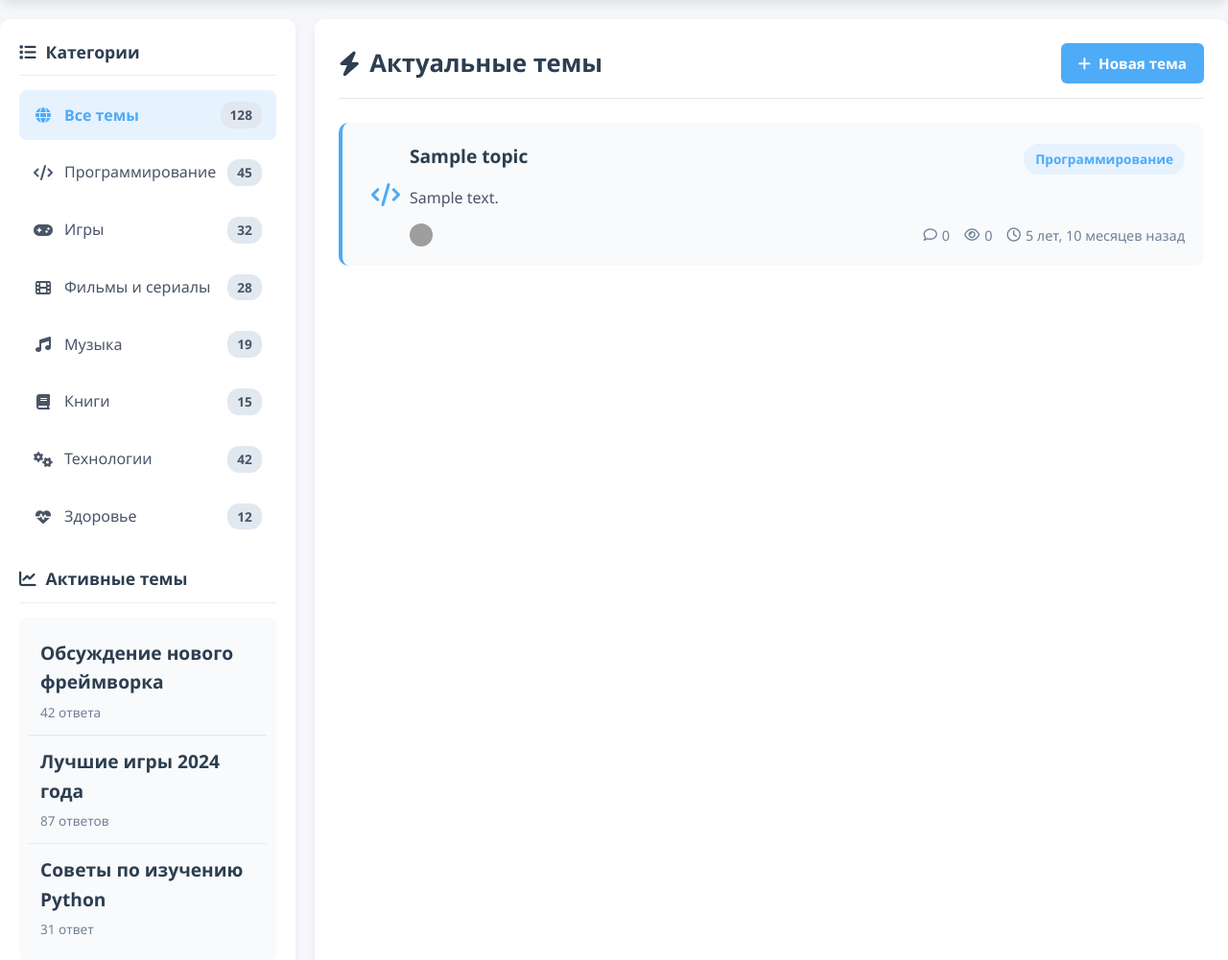
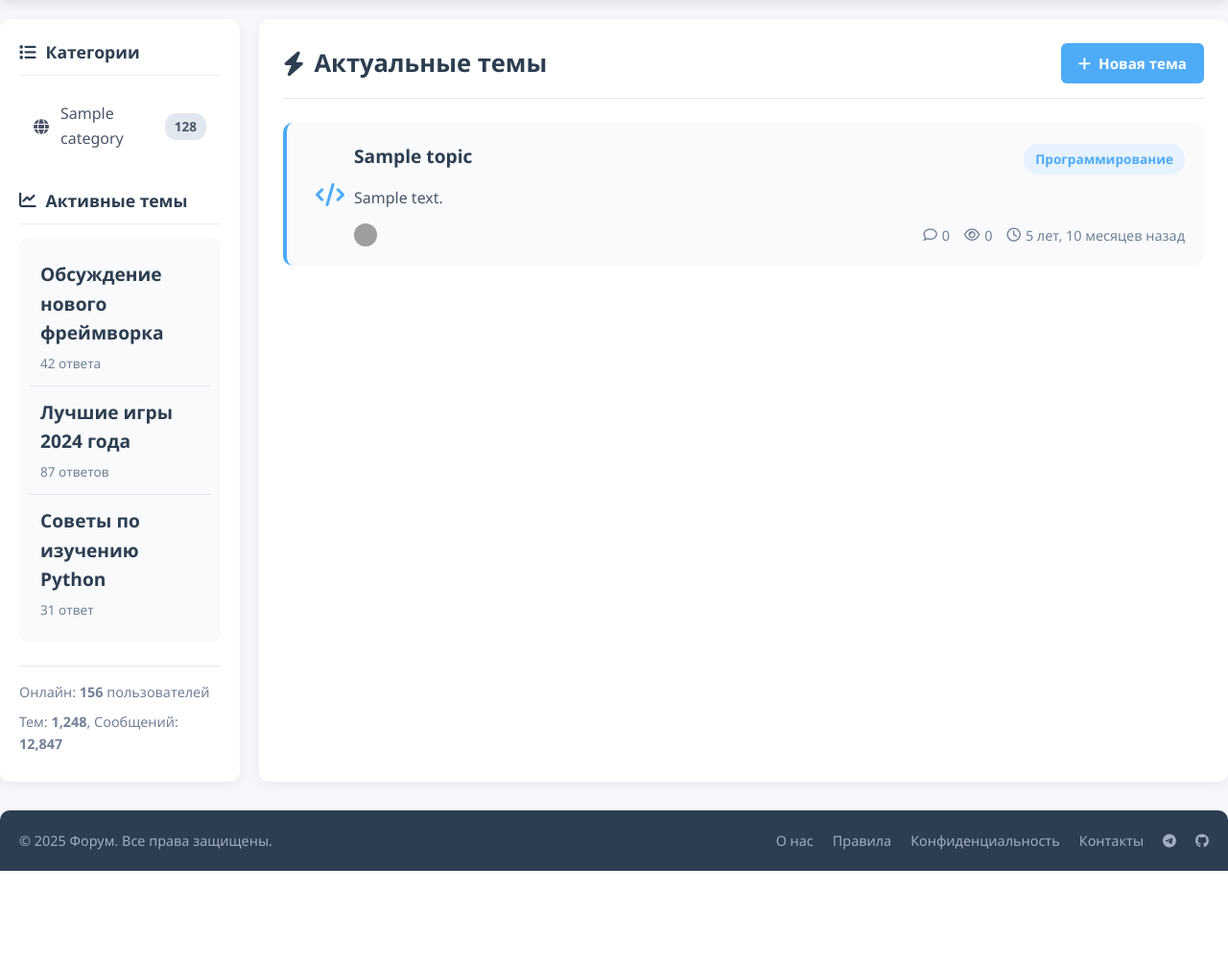
Before and after one commit to Alexe0809/Topic, a Django app: page /home/ in a window 1280 px wide; the page is wider, and only the part inside the window is pictured. Shown: the part 76-1077 px from the top of that part at 96% size. After the commit the page ends 984 px from the top of that part, so only its background shows below. Run offline with Django 5.2, Linux system fonts and the light colour scheme; tables that the repository leaves empty hold one stand-in row (values such as "Sample post"); grey boxes are pictures that could not be loaded.

Commit message:
integrated category model in templates

```diff
--- a/my_community/models.py
+++ b/my_community/models.py
@@ -65,6 +65,12 @@ class Category(SlugGeneratorMixin, UUIDModel):
     description = models.TextField(max_length=1000, null=True)
     order = models.IntegerField(default=0)
 
+    def get_absolute_url(self):
+        return reverse("category", kwargs={"slug": self.slug})
+
+    def __str__(self):
+        return self.name
+
 
 class User(SlugGeneratorMixin, UUIDModel):
     phone_validator = RegexValidator(
--- a/my_community/templates/my_community/index.html
+++ b/my_community/templates/my_community/index.html
@@ -21,46 +21,19 @@
             <div class="sidebar-section">
                 <h3><i class="fas fa-list"></i> Категории</h3>
                 <ul class="category-list">
-                    <li class="category-item active">
-                        <i class="fas fa-globe"></i>
-                        <span>Все темы</span>
-                        <span class="badge">128</span>
-                    </li>
-                    <li class="category-item">
-                        <i class="fas fa-code"></i>
-                        <span>Программирование</span>
-                        <span class="badge">45</span>
-                    </li>
-                    <li class="category-item">
-                        <i class="fas fa-gamepad"></i>
-                        <span>Игры</span>
-                        <span class="badge">32</span>
-                    </li>
-                    <li class="category-item">
-                        <i class="fas fa-film"></i>
-                        <span>Фильмы и сериалы</span>
-                        <span class="badge">28</span>
-                    </li>
-                    <li class="category-item">
-                        <i class="fas fa-music"></i>
-                        <span>Музыка</span>
-                        <span class="badge">19</span>
-                    </li>
-                    <li class="category-item">
-                        <i class="fas fa-book"></i>
-                        <span>Книги</span>
-                        <span class="badge">15</span>
-                    </li>
-                    <li class="category-item">
-                        <i class="fas fa-cogs"></i>
-                        <span>Технологии</span>
-                        <span class="badge">42</span>
-                    </li>
-                    <li class="category-item">
-                        <i class="fas fa-heartbeat"></i>
-                        <span>Здоровье</span>
-                        <span class="badge">12</span>
-                    </li>
+                    {% for item in categories %}
+                        <a href="{{ item.get_absolute_url }}" class="topic-card-link">
+                            {% if cat_selected == item %}
+                                <li class="category-item active">
+                                    {% else %}
+                                <li class="category-item">
+                            {% endif %}
+                            <i class="fas fa-globe"></i>
+                            <span>{{ item.name }}</span>
+                            <span class="badge">128</span>
+                            </li>
+                        </a>
+                    {% endfor %}
                 </ul>
             </div>
 
--- a/my_community/urls.py
+++ b/my_community/urls.py
@@ -1,9 +1,10 @@
 from django.urls import path
 
-from .views import IndexView, TopicDetailView, about_page
+from .views import CategoryView, IndexView, TopicDetailView, about_page
 
 urlpatterns = [
     path("home/", IndexView.as_view()),
+    path("category/<slug:slug>", CategoryView.as_view(), name="category"),
     path("about_page/", about_page),
     path("topic/<slug:slug>", TopicDetailView.as_view(), name="topic"),
 ]
--- a/my_community/views.py
+++ b/my_community/views.py
@@ -2,7 +2,7 @@ from django.http import HttpResponse
 from django.shortcuts import get_object_or_404
 from django.views.generic import DetailView, TemplateView
 
-from my_community.models import Topic
+from my_community.models import Category, Topic
 
 
 def index(request):
@@ -35,6 +35,25 @@ class IndexView(TemplateView):
 
     def get_context_data(self, **kwargs):
         context = super().get_context_data(**kwargs)
+        categories = Category.objects.all()
         topics = Topic.objects.all()
         context["topics"] = topics
+        context["categories"] = categories
+        context["cat_selected"] = 0
         return context
+
+
+class CategoryView(TemplateView):
+    template_name = "my_community/index.html"
+
+    def get_context_data(self, **kwargs):
+        context = super().get_context_data(**kwargs)
+        slug = self.kwargs.get("slug")
+        categories = Category.objects.all()
+        topics = Topic.objects.filter(categories__slug=slug).select_related(
+            "author"
+        )
+        context["topics"] = topics
+        context["categories"] = categories
+        context["cat_selected"] = categories.filter(slug=slug).first()
+        return context
```
Also changed, not shown: Topic/settings.py (+17 -6 lines).
